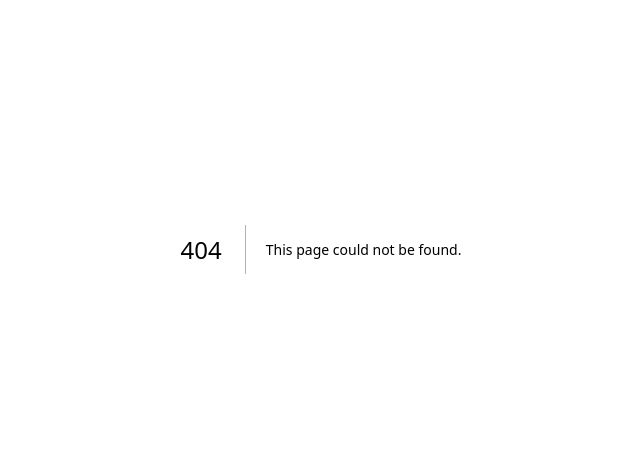
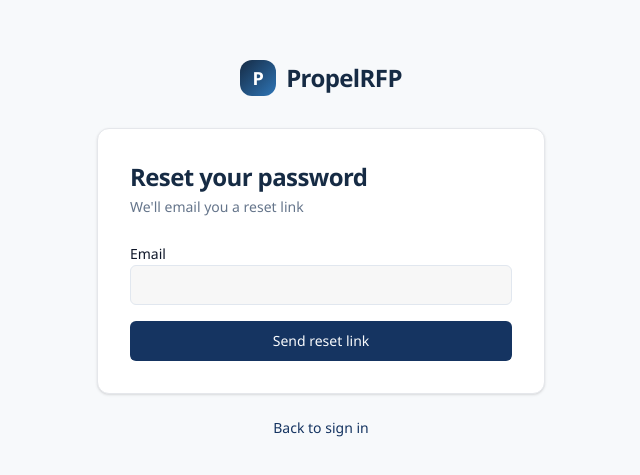
Before and after one commit to kelkurniawan/propelrfp, a Next.js app: page /forgot in a window 1280 px wide. Before the commit this address had no page. Shown: the part 151-626 px from the top of the page, without its empty margins (319-959 px from the left). Built offline with nearby package versions, Linux system fonts and the light colour scheme; no server answers.

Commit message:
feat(auth): forgot password page

```diff
--- /dev/null
+++ b/src/app/(auth)/forgot/page.tsx
@@ -0,0 +1,62 @@
+"use client";
+
+import Link from "next/link";
+import { useState } from "react";
+import { useForm } from "react-hook-form";
+import { zodResolver } from "@hookform/resolvers/zod";
+import { toast } from "sonner";
+
+import { Button } from "@/components/ui/button";
+import { Input } from "@/components/ui/input";
+import { AuthCard } from "@/components/auth/AuthCard";
+import { FormField } from "@/components/auth/FormField";
+import { forgotSchema, type ForgotInput } from "@/lib/schemas/auth";
+import { createClient } from "@/lib/supabase/client";
+
+export default function ForgotPage() {
+  const supabase = createClient();
+  const [sent, setSent] = useState(false);
+  const {
+    register,
+    handleSubmit,
+    formState: { errors, isSubmitting },
+  } = useForm<ForgotInput>({ resolver: zodResolver(forgotSchema) });
+
+  async function onSubmit(values: ForgotInput) {
+    const { error } = await supabase.auth.resetPasswordForEmail(values.email, {
+      redirectTo: `${window.location.origin}/reset`,
+    });
+    if (error) {
+      toast.error(error.message);
+      return;
+    }
+    setSent(true);
+  }
+
+  return (
+    <AuthCard
+      title="Reset your password"
+      subtitle={sent ? undefined : "We'll email you a reset link"}
+      footer={
+        <Link href="/login" className="font-medium text-primary hover:underline">
+          Back to sign in
+        </Link>
+      }
+    >
+      {sent ? (
+        <p className="text-sm text-muted-foreground">
+          If that email is registered, a password reset link is on its way.
+        </p>
+      ) : (
+        <form onSubmit={handleSubmit(onSubmit)} className="space-y-4">
+          <FormField label="Email" htmlFor="email" error={errors.email?.message}>
+            <Input id="email" type="email" autoComplete="email" {...register("email")} />
+          </FormField>
+          <Button type="submit" disabled={isSubmitting} className="w-full">
+            {isSubmitting ? "Sending..." : "Send reset link"}
+          </Button>
+        </form>
+      )}
+    </AuthCard>
+  );
+}
```
